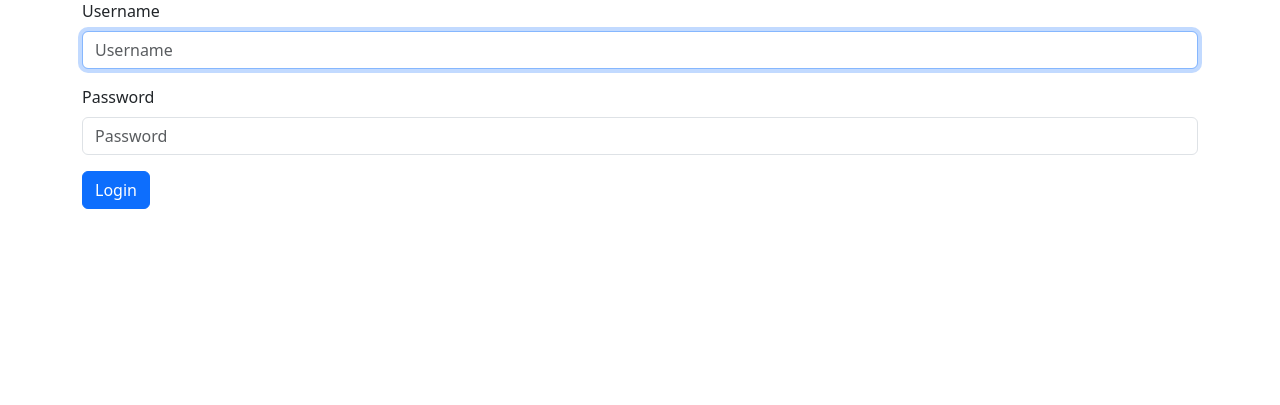
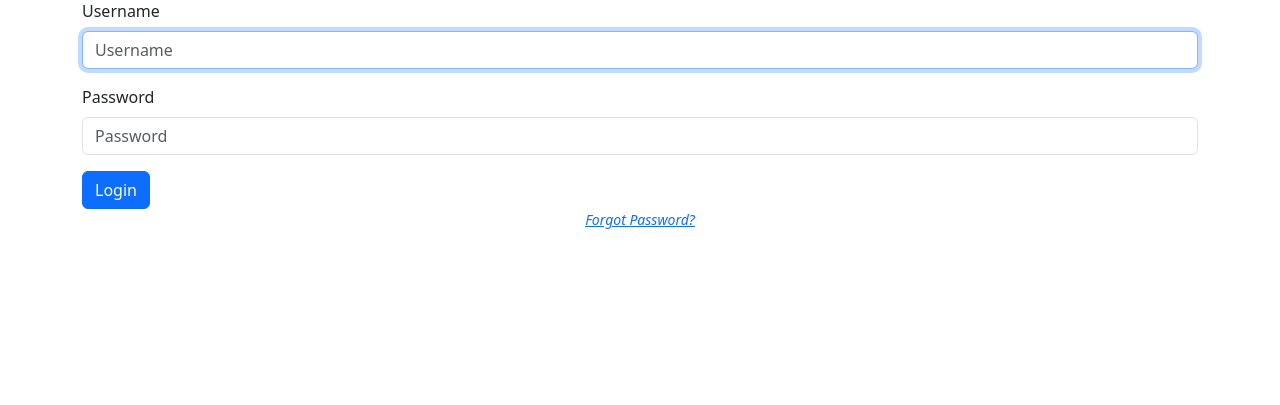
Before and after one commit to Szumapman/GoIT_h10_django, a Django app: page /users/login/ in a window 1280 px wide. Shown: the part 146-551 px from the top of the page. Run offline with Django 5.2, Linux system fonts and the light colour scheme; parts of the project's set-up code (start-up, migrations or seed data) failed here and were passed over; some libraries are stand-ins or nearby versions.

Commit message:
Add alert message and link to password reset

```diff
--- a/users/templates/users/login.html
+++ b/users/templates/users/login.html
@@ -6,9 +6,17 @@
 {% endblock title %}
 
 {% block content %}
+    <div>
+        {% for message in messages %}
+          <div {% if message.tags %} class="alert-{{ message.tags }}" {% endif %}>{{ message }}</div>
+        {% endfor %}
+    </div>
     <form action="{% url 'users:login' %}" method="post">
         {% csrf_token %}
         {% bootstrap_form form %}
         {% bootstrap_button button_type="submit" content="Login" %}
     </form>
+    <div class="small text-center">
+        <a href="{% url "users:password_reset" %}" class="text-center"><i>Forgot Password?</i></a>
+    </div>
 {% endblock content %}
```
